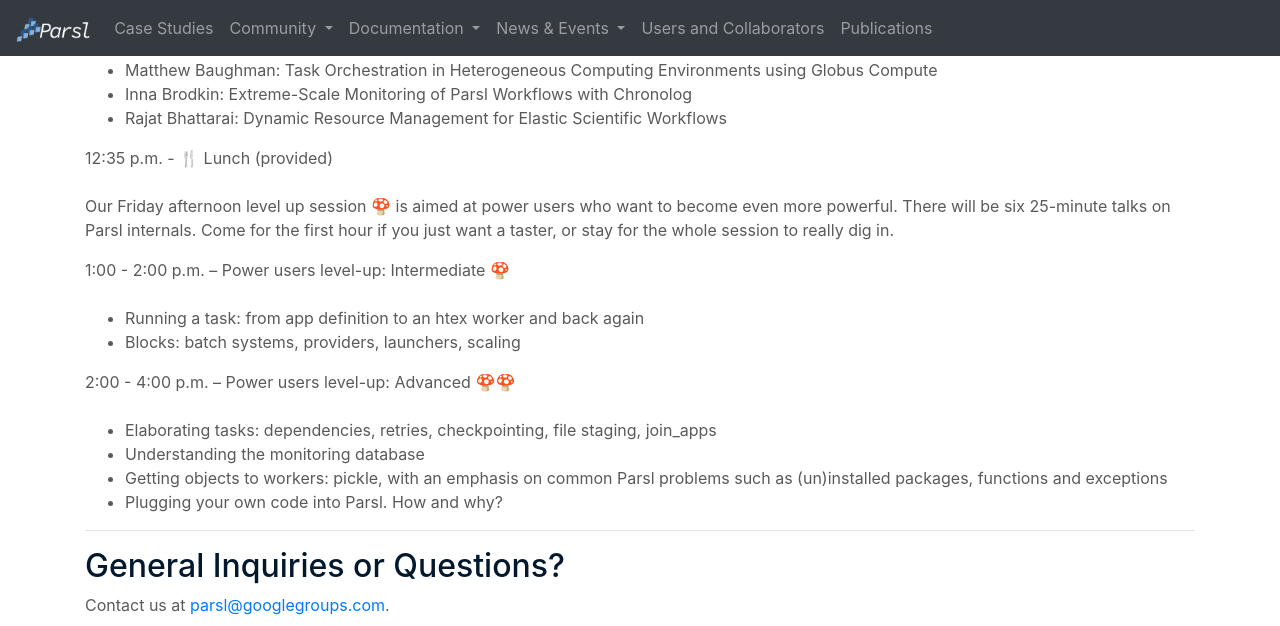
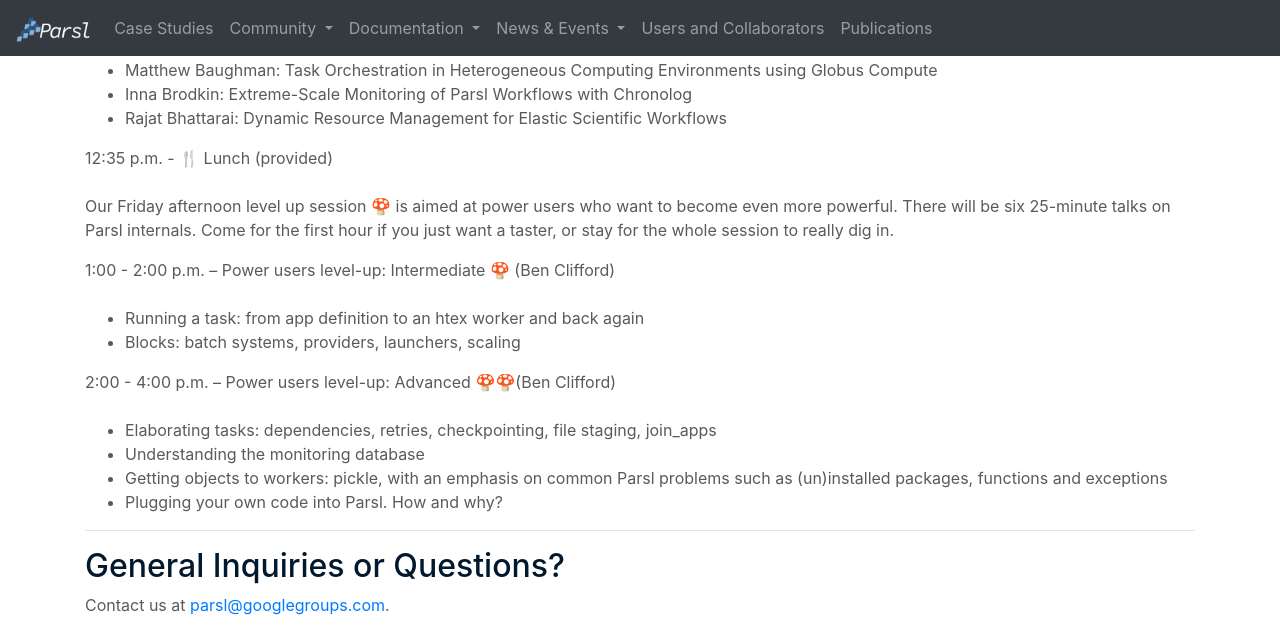
Before and after one commit to Parsl/parsl.github.io, a Jekyll site: the page built from parslfest/parslfest2024.html, in a window 1280 px wide and 900 px high, scrolled down 3017 px, cut to the strip 0-626 px from the top of the window. Built offline with Jekyll 4.4.1, drawn with Linux system fonts in a browser that asks for light colours.

Commit message:
Add presenter name to power users talks

```diff
--- a/parslfest/parslfest2024.html
+++ b/parslfest/parslfest2024.html
@@ -192,13 +192,13 @@ From the north, follow the Kennedy Expressway (90/94) south and exit on Jackson
 
 	<p>Our Friday afternoon level up session 🍄 is aimed at power users who want to become even more powerful. There will be six 25-minute talks on Parsl internals. Come for the first hour if you just want a taster, or stay for the whole session to really dig in.</p>
 
-        1:00 - 2:00 p.m. – Power users level-up: Intermediate 🍄 <br /><br />
+        1:00 - 2:00 p.m. – Power users level-up: Intermediate 🍄 (Ben Clifford) <br /><br />
 	<ul>
 		<li>Running a task: from app definition to an htex worker and back again</li>
 		<li>Blocks: batch systems, providers, launchers, scaling</li>
         </ul>
 
-        2:00 - 4:00 p.m. – Power users level-up: Advanced 🍄🍄<br /><br />
+        2:00 - 4:00 p.m. – Power users level-up: Advanced 🍄🍄(Ben Clifford) <br /><br />
         <ul>
 		<li>Elaborating tasks: dependencies, retries, checkpointing, file staging, join_apps</li>
 		<li>Understanding the monitoring database</li>
```
